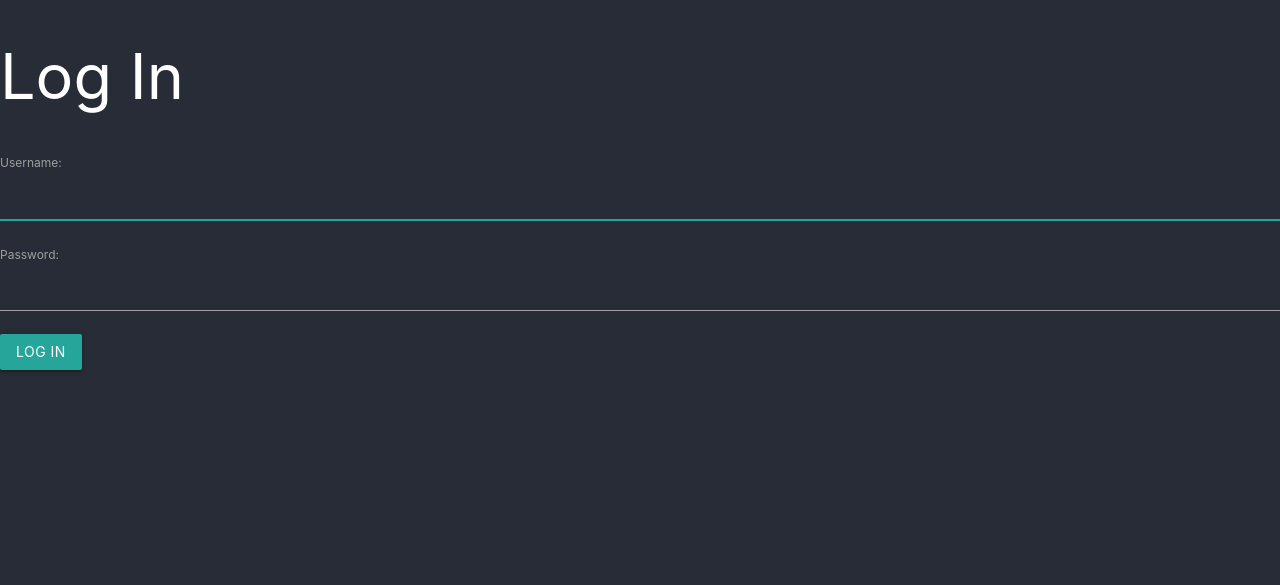
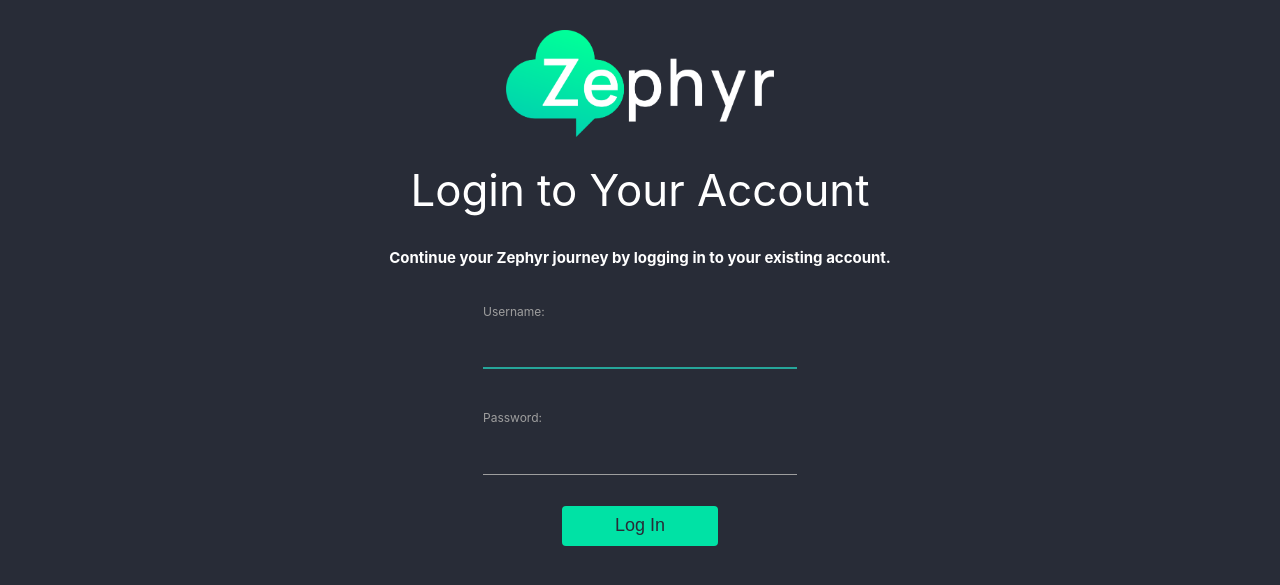
Before and after one commit to wcerteza/Zephyr, a Django app: page /accounts/login/ in a window 1280 px wide. Shown: the top 585 px of the page. Run offline with Django 4.2, Linux system fonts and the light colour scheme.

Commit message:
styled, stick left buttons, log in and create account pages

```diff
--- a/zephyr/main_app/static/css/style.css
+++ b/zephyr/main_app/static/css/style.css
@@ -42,16 +42,17 @@ ul {
 
 .logoutbtn {
   font-weight: 600;
-  margin: 10px;
   display: flex;
   justify-content: center;
+  align-items: center;
   border: solid;
-  border-color: #4D4DFF;
+  border-color: var(--zephyr-green);
   border-radius: 10px;
-  padding: 10px;
-  width: 250x;
-  height: 45px;
-  color: #4D4DFF
+  padding: 17px 6px;
+  width: 100%;
+  height: 22px;
+  color: var(--zephyr-green);
+  margin-top: 20px;
 }
 
 .signupbtn {
@@ -61,7 +62,7 @@ ul {
   align-items: center;
   background-color: #00E2A5;
   border-radius: 10px;
-  width: 290px;
+  width: 100%;
   height: 38px;
   color: var(--main-bg-color);
   margin: 12px 0px;
@@ -76,10 +77,12 @@ ul {
   border-color: var(--zephyr-green);
   border-radius: 10px;
   padding: 17px 6px;
-  width: 290px;
+  width: 100%;
   height: 22px;
   color: var(--zephyr-green);
 }
+
+
 
 /* center-nav  */
 
@@ -258,6 +261,7 @@ color: white;
   border: none;
   border-radius: 4px;
   transition: 0.3s;
+  justify-content: center;
 }
 
 .post-button:hover {
@@ -551,3 +555,51 @@ a {
   align-self: center;
   justify-self: flex-start;
 }
+
+/* forms */
+
+#form-container li {
+  display: none;
+}
+
+.helptext {
+  color: var(--sec-font-color)
+}
+
+#create-form input {
+  color: white;
+}
+
+#create-form {
+  display: flex;
+  flex-direction: column;
+}
+
+.create-user-button {
+  /* display: flex;
+  justify-content: center; */
+  font-family: 'Manrope', sans-serif;
+  margin-top: 8px;
+  width: 50%;
+  height: 40px;
+  background-color: var(--zephyr-green);
+  color: var(--main-bg-color);
+  border: none;
+  border-radius: 4px;
+  transition: 0.3s;
+  /* align-items: center; */
+  font-size: 18px;
+  text-align: center;
+  align-self: center;
+}
+
+.create-user-button:hover {
+  font-family: 'Manrope', sans-serif;
+  margin-top: 8px;
+  width: 50%;
+  height: 40px;
+  background-color: var(--zephyr-green-hover);
+  color: var(--main-bg-color);
+  border: none;
+  border-radius: 4px;
+}
--- a/zephyr/main_app/templates/registration/login.html
+++ b/zephyr/main_app/templates/registration/login.html
@@ -1,8 +1,29 @@
 {% extends 'accounts_base.html' %} {% load static %} {% block content %}
-<h1>Log In</h1>
-<form action="{% url 'login' %}" method="POST">
-  {% csrf_token %} {{ form.as_p }}
-  <input type="hidden" name="next" value="{{ next }}" />
-  <button type="submit" class="btn">Log In</button>
-</form>
+<p class="red-text">{{error_message}}</p>
+
+<div
+  id="form-container"
+  class="container"
+  style="
+    display: flex;
+    flex-direction: column;
+    justify-content: center;
+    align-items: center;
+  "
+>
+  <img
+    src="{% static 'images/Zephyr-Logo.png' %}"
+    class="responsive-img"
+    style="width: 30%"
+  />
+  <h3>Login to Your Account</h3>
+  <p style="font-weight: bold">
+    Continue your Zephyr journey by logging in to your existing account.
+  </p>
+  <form id="create-form" action="{% url 'login' %}" method="POST">
+    {% csrf_token %} {{ form.as_p }}
+    <input type="hidden" name="next" value="{{ next }}" />
+    <button type="submit" class="create-user-button">Log In</button>
+  </form>
+</div>
 {% endblock %}
```
Also changed, not shown: zephyr/main_app/templates/forms_base.html (+4 -5 lines), zephyr/main_app/templates/posts_base.html (+5 -4 lines), zephyr/main_app/templates/registration/signup.html (+24 -6 lines), zephyr/main_app/migrations/0001_initial.py.
